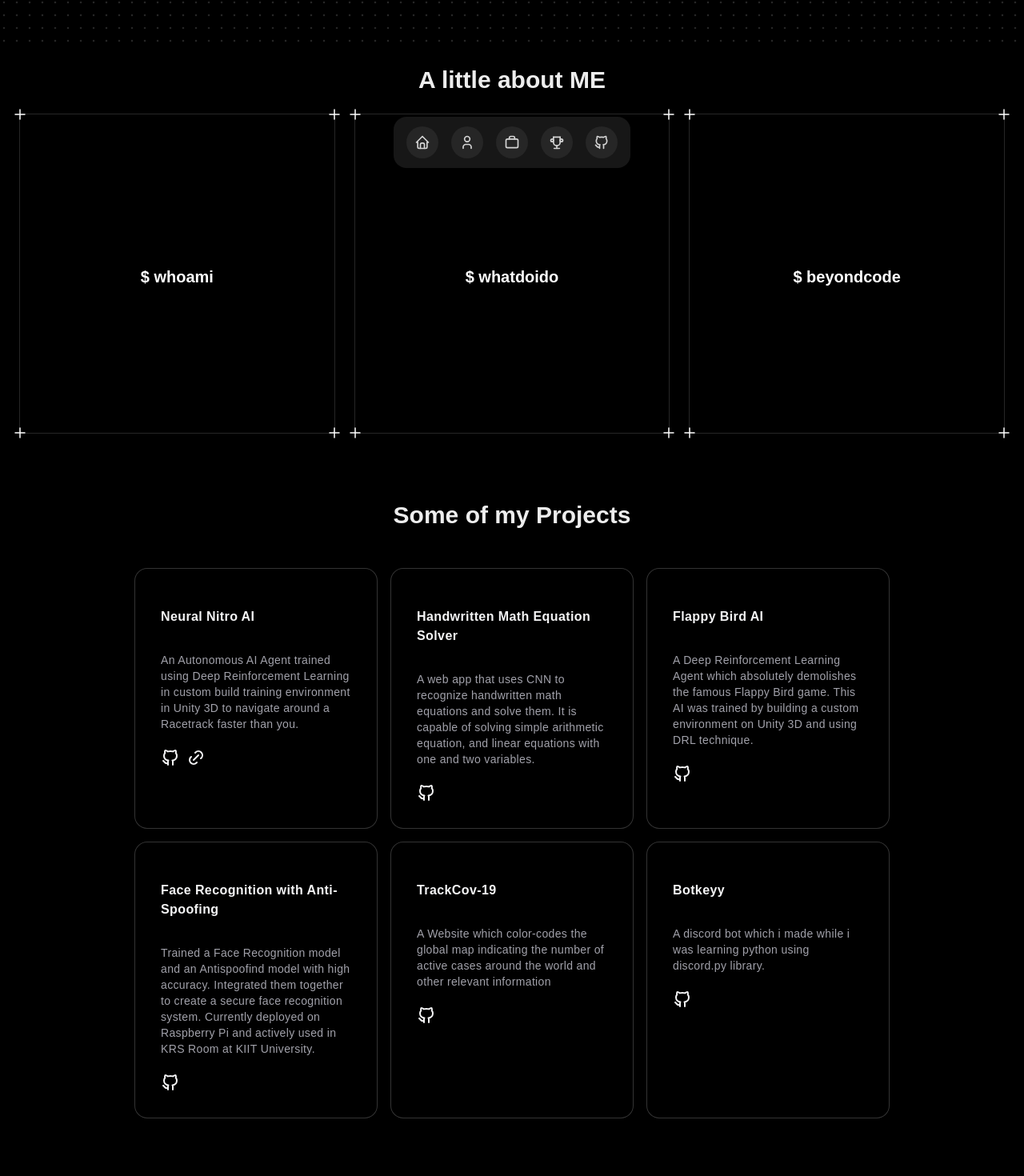
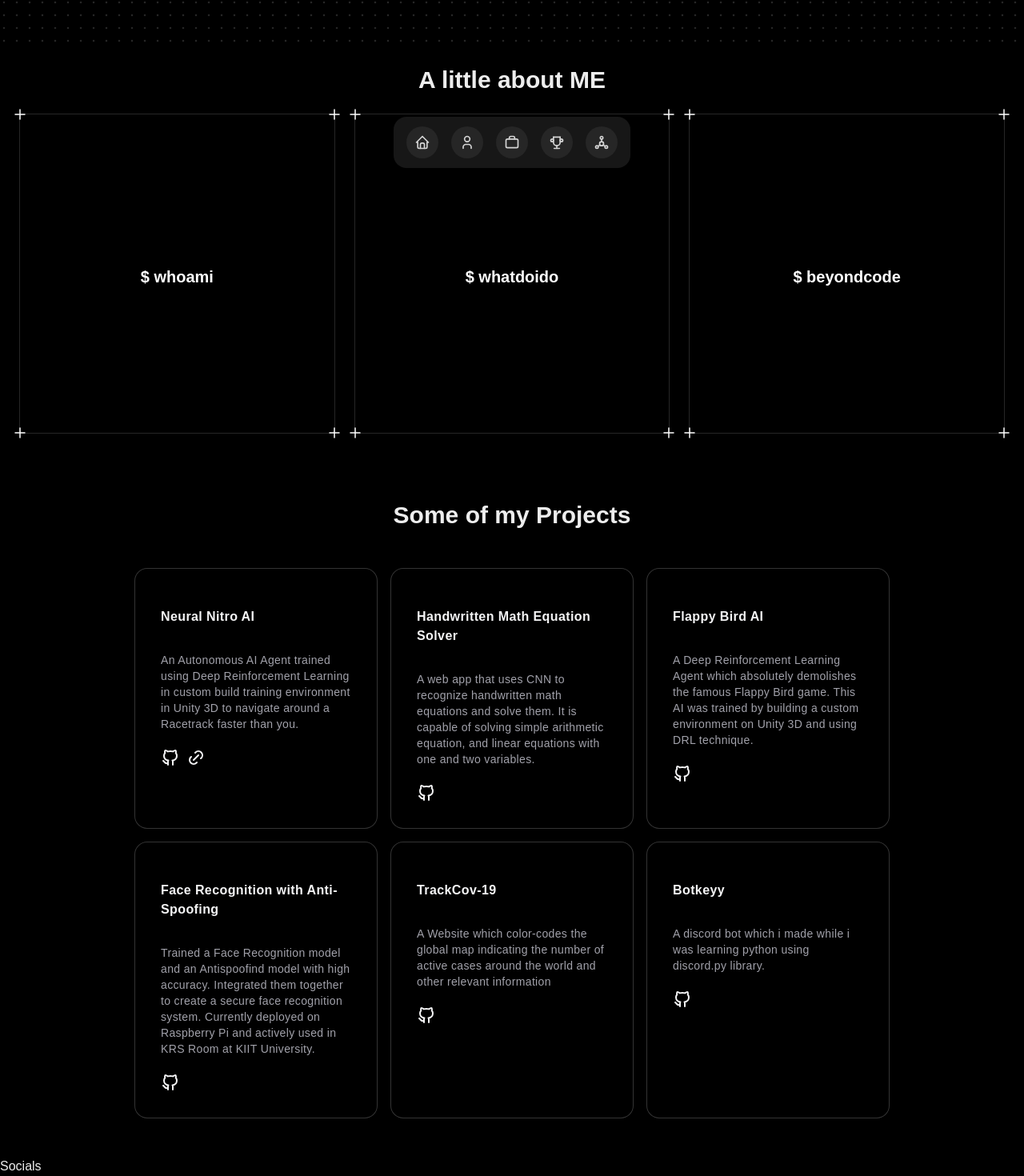
Before and after one commit to Sookeyy-12/Sookeyy-12.github.io, a Next.js app: page / in a window 1280 px wide. Shown: the part 578-2048 px from the top of the page at 80% size. Before the commit the page ends 2024 px from the top, so only its background shows below. Built offline with nearby package versions, Linux system fonts and the light colour scheme.

Commit message:
added socials section

```diff
--- a/app/page.tsx
+++ b/app/page.tsx
@@ -2,7 +2,8 @@
 import Achievements from "@/components/Achievements";
 import { HeroSection } from "@/components/HeroSection";
 import NavBar from "@/components/NavBar";
-import {Projects} from "@/components/Projects";
+import { Projects } from "@/components/Projects";
+import { Socials } from "@/components/Socials";
 
 export default function Home() {
   return (
@@ -21,6 +22,9 @@
         <div id="achievements">
           {/* <Achievements /> */}
         </div>
+        <div id="socials">
+          <Socials />
+        </div>
       </div>
     </>
   );
--- a/components/NavBar.tsx
+++ b/components/NavBar.tsx
@@ -1,7 +1,7 @@
 import React from 'react';
 import { FloatingDock } from "@/components/ui/floating-dock";
 import {
-    IconBrandGithub,
+    IconSocial,
     IconUser,
     IconHome,
     IconBriefcase2,
@@ -39,11 +39,11 @@
             href: "#achievements",
         },
         {
-            title: "GitHub",
+            title: "Socials",
             icon: (
-                <IconBrandGithub className="h-full w-full text-neutral-500 dark:text-neutral-300" />
+                <IconSocial className="h-full w-full text-neutral-500 dark:text-neutral-300" />
             ),
-            href: "#",
+            href: "#socials",
         },
     ];
     return (
--- /dev/null
+++ b/components/Socials.tsx
@@ -0,0 +1,9 @@
+import React from 'react'
+
+type Props = {}
+
+export function Socials({ }: Props) {
+    return (
+        <div>Socials</div>
+    )
+}
```
